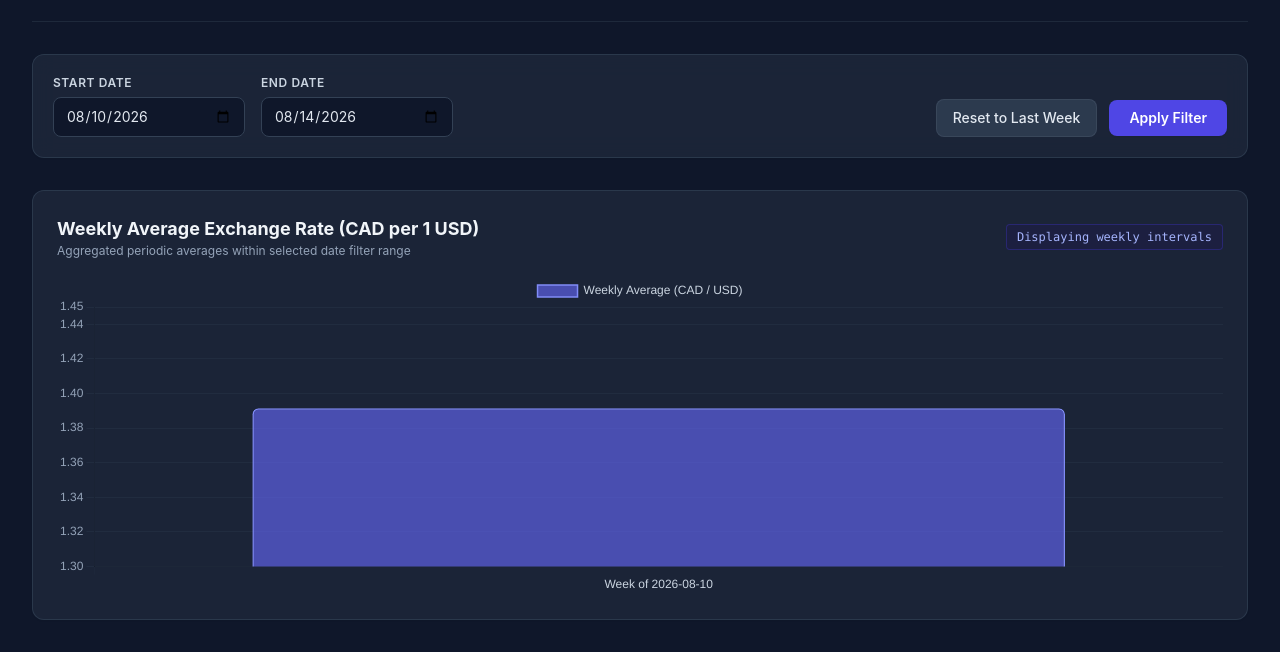
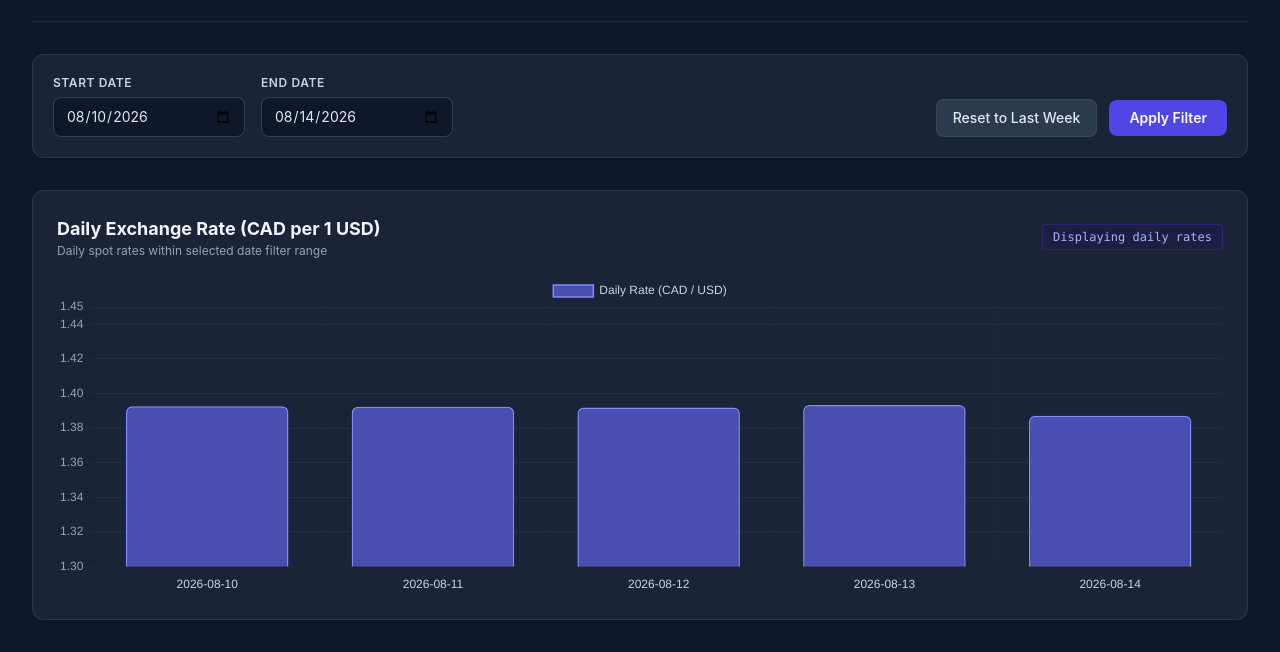
Before and after one commit to denysskalskyy/demo-app, a plain HTML site: page index.html in a window 1280 px wide. Shown: the part 113-765 px from the top of the page. Drawn offline with nearby package versions, Linux system fonts and the light colour scheme.

Commit message:
feat: show daily exchange rate chart by default instead of weekly averages

```diff
--- a/index.html
+++ b/index.html
@@ -108,15 +108,15 @@
       </div>
     </section>
 
-    <!-- Visualization Section: Weekly Average Bar Chart -->
+    <!-- Visualization Section: Daily Exchange Rate Bar Chart -->
     <section class="bg-slate-800/80 border border-slate-700/70 rounded-xl p-6 shadow-sm flex flex-col space-y-4">
       <div class="flex flex-col sm:flex-row sm:items-center justify-between gap-2">
         <div>
-          <h2 class="text-lg font-bold text-slate-100">Weekly Average Exchange Rate (CAD per 1 USD)</h2>
-          <p class="text-xs text-slate-400">Aggregated periodic averages within selected date filter range</p>
+          <h2 class="text-lg font-bold text-slate-100">Daily Exchange Rate (CAD per 1 USD)</h2>
+          <p class="text-xs text-slate-400">Daily spot rates within selected date filter range</p>
         </div>
         <div id="chartStats" class="text-xs text-indigo-300 font-mono bg-indigo-950/50 px-2.5 py-1 rounded border border-indigo-800/50 self-start sm:self-auto">
-          Displaying weekly intervals
+          Displaying daily rates
         </div>
       </div>
       <div class="relative w-full h-72 sm:h-80">
@@ -186,24 +186,14 @@
     const DEFAULT_END = "2026-08-14";
 
     /**
-     * Compute weekly grouping and averages for Bar Chart
+     * Compute daily rates for Bar Chart
      * INTENTIONAL FLAW EMBEDDED: Calls parseFloat without verifying if rate is "ND"
      */
-    function calculateWeeklyAverages(dataSlice) {
-      const weekBuckets = {};
+    function calculateDailyRates(dataSlice) {
+      const labels = [];
+      const rates = [];
 
       dataSlice.forEach(item => {
-        const dt = new Date(item.date + "T00:00:00Z");
-        // Compute start of week (Monday)
-        const day = dt.getUTCDay();
-        const diff = dt.getUTCDate() - day + (day === 0 ? -6 : 1);
-        const monday = new Date(dt.setDate(diff));
-        const weekKey = "Week of " + monday.toISOString().split('T')[0];
-
-        if (!weekBuckets[weekKey]) {
-          weekBuckets[weekKey] = [];
-        }
-
         // =========================================================
         // INTENTIONAL PARSING BUG:
         // Calling parseFloat(item.rate) directly on string.
@@ -218,23 +208,17 @@
           );
         }
 
-        weekBuckets[weekKey].push(parsedRate);
+        labels.push(item.date);
+        rates.push(parsedRate);
       });
 
-      const labels = Object.keys(weekBuckets);
-      const averages = labels.map(key => {
-        const rates = weekBuckets[key];
-        const sum = rates.reduce((acc, val) => acc + val, 0);
-        return parseFloat((sum / rates.length).toFixed(4));
-      });
-
-      return { labels, averages };
+      return { labels, rates };
     }
 
     /**
      * Render the Chart.js Bar Chart
      */
-    function renderChart(labels, averages) {
+    function renderChart(labels, rates) {
       const ctx = document.getElementById('exchangeRateChart').getContext('2d');
 
       if (chartInstance) {
@@ -246,8 +230,8 @@
         data: {
           labels: labels,
           datasets: [{
-            label: 'Weekly Average (CAD / USD)',
-            data: averages,
+            label: 'Daily Rate (CAD / USD)',
+            data: rates,
             backgroundColor: 'rgba(99, 102, 241, 0.65)',
             borderColor: 'rgba(129, 140, 248, 1)',
             borderWidth: 1.5,
@@ -347,8 +331,8 @@
       }
 
       // 1. Process Chart Data (will trigger bug if ND present)
-      const { labels, averages } = calculateWeeklyAverages(filtered);
-      renderChart(labels, averages);
+      const { labels, rates } = calculateDailyRates(filtered);
+      renderChart(labels, rates);
 
       // 2. Process Table Data (will trigger bug if ND present)
       renderTable(filtered);
```
